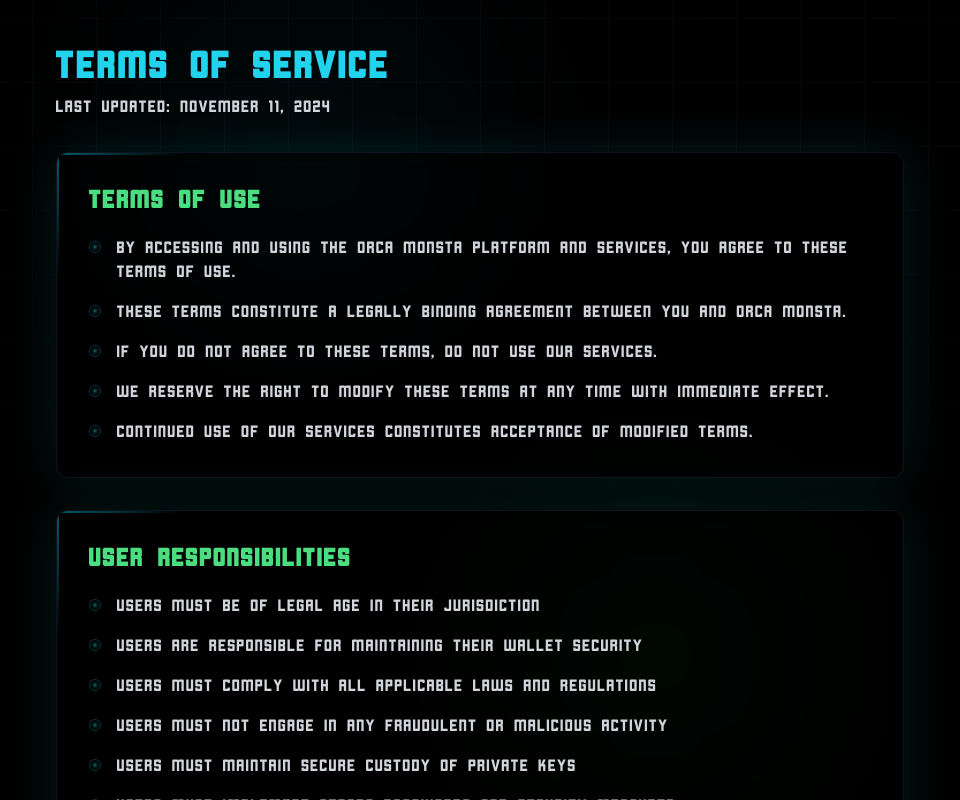
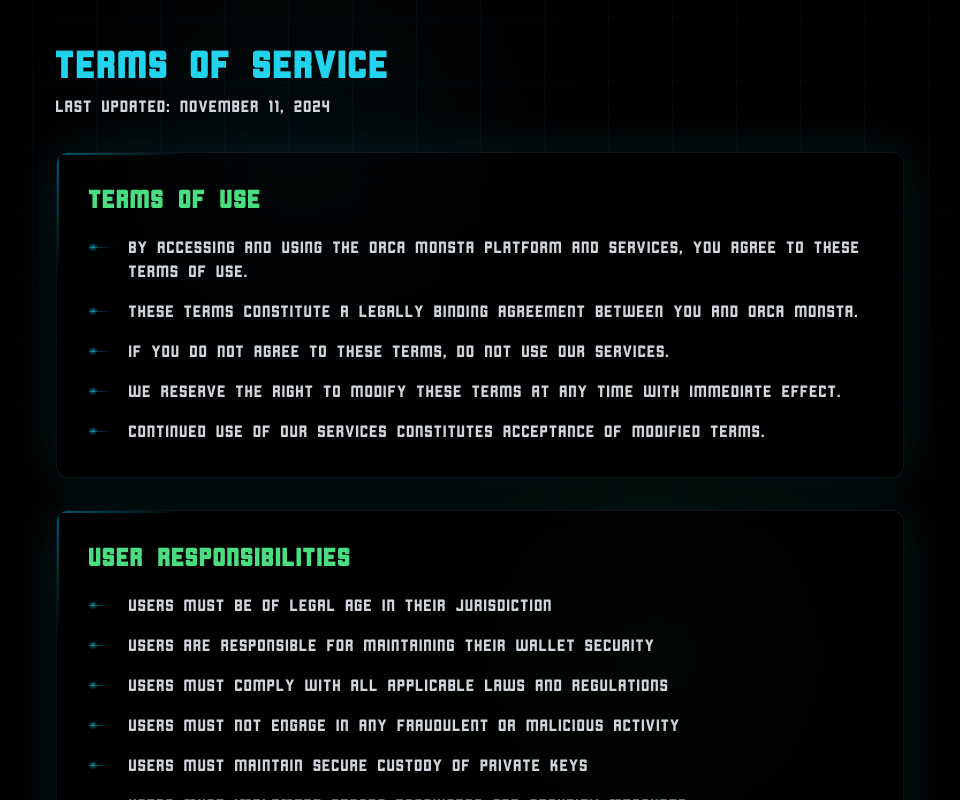
Before and after one commit to OrcaMonsta/orcamonsta1, a Next.js app: page /terms in a window 1280 px wide. Shown: the top 800 px of the page, without its empty margins (160-1120 px from the left). Built offline with nearby package versions, Linux system fonts and the light colour scheme.

Commit message:
style: update bullet points in terms page - Match bullet style with privacy page - Add gradient line effects - Maintain hover animations - Improve visual consistency - Enhance readability - Update spacing and alignment

```diff
--- a/app/terms/page.tsx
+++ b/app/terms/page.tsx
@@ -140,9 +140,13 @@
                       key={textIndex}
                       className={`${cornerstone.className} text-gray-300 flex items-start group mb-3`}
                     >
-                      <div className="flex-shrink-0 w-3 h-3 mt-2 mr-4 relative">
-                        <div className="absolute inset-0 border border-cyan-500/30 rounded-full group-hover:border-cyan-400/50 transition-all duration-300" />
-                        <div className="absolute inset-[3px] bg-cyan-500/20 rounded-full group-hover:bg-cyan-400/30 transition-all duration-300">
+                      {/* Horizontal line with dot bullet design */}
+                      <div className="flex-shrink-0 w-6 mr-4 mt-[0.9rem] relative">
+                        {/* Horizontal line */}
+                        <div className="absolute top-1/2 left-0 w-full h-[1px] bg-gradient-to-r from-cyan-500/50 to-transparent group-hover:from-cyan-400/70 transition-all duration-300" />
+                        {/* Dot */}
+                        <div className="absolute left-0 top-1/2 -translate-y-1/2 w-2 h-2">
+                          <div className="absolute inset-0 bg-cyan-500/20 rounded-full group-hover:bg-cyan-400/30 transition-all duration-300" />
                           <div className="absolute inset-[2px] bg-cyan-400/40 rounded-full animate-pulse" />
                         </div>
                       </div>
```
